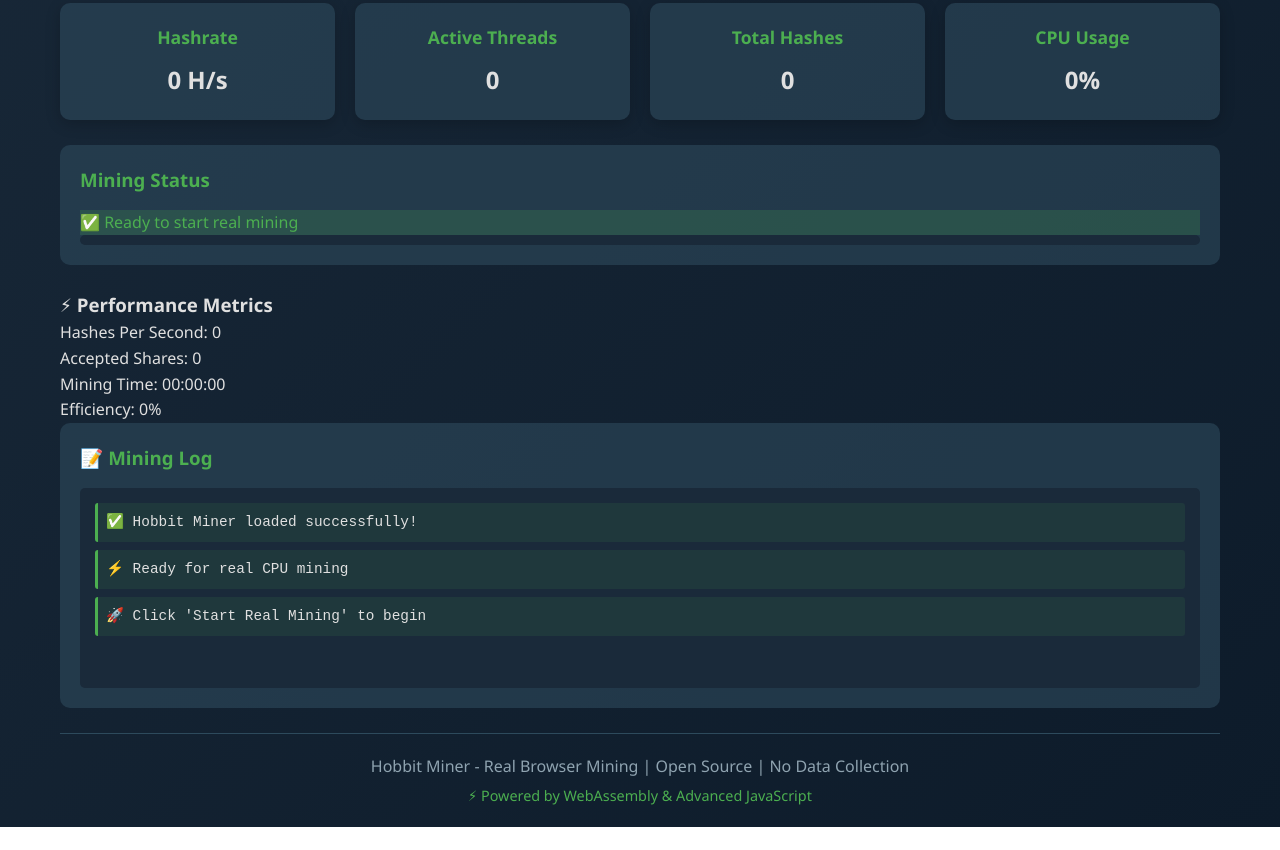
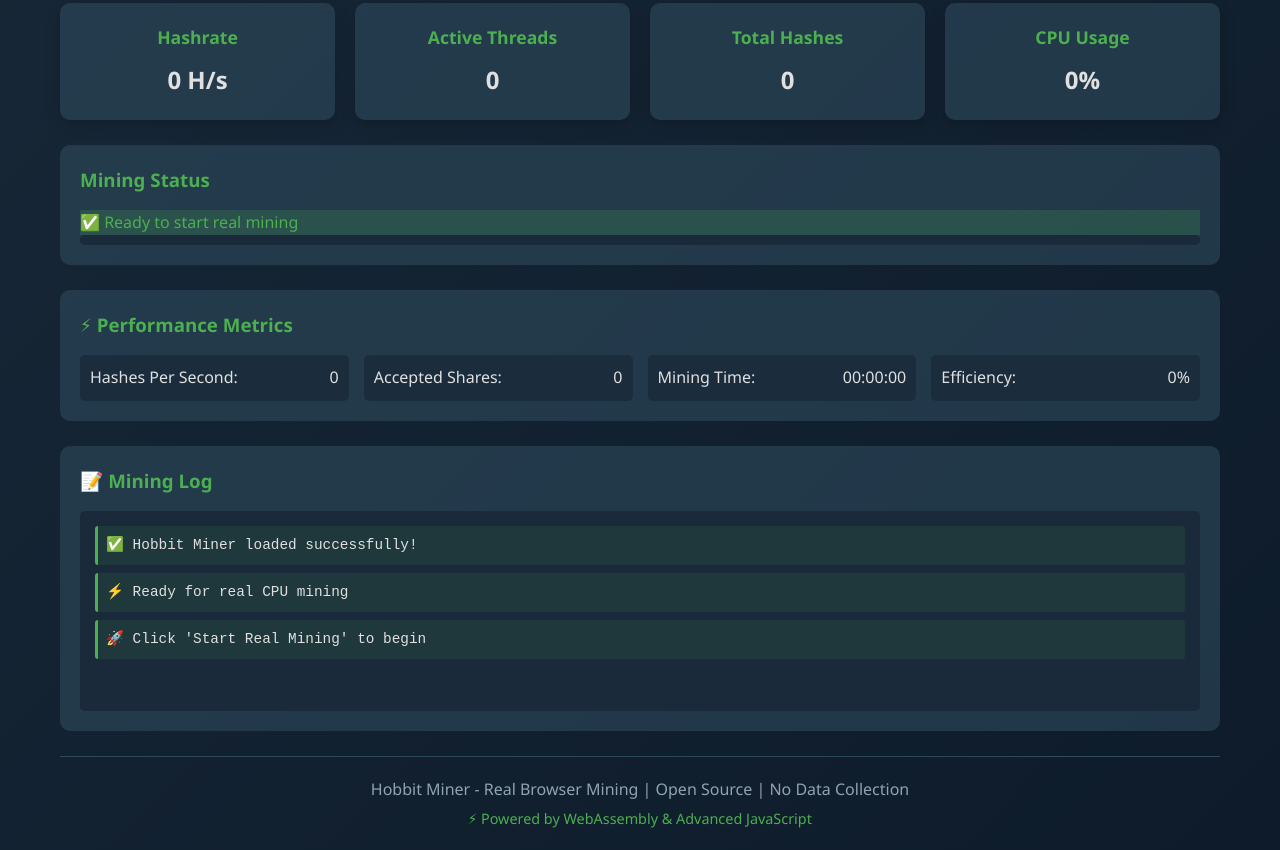
Before and after one commit to HobbitMiner/hobbit-miner, a website: page index.html in a window 1280 px wide. Shown: the part 637-1487 px from the top of the page. Before the commit the page ends 1464 px from the top, so only its background shows below. Drawn offline with Linux system fonts and the light colour scheme.

Commit message:
Update styles.css

```diff
--- a/styles.css
+++ b/styles.css
@@ -239,25 +239,25 @@ select, input[type="text"] {
     transition: width 0.3s ease;
 }
 
-.earnings-container {
+.performance-container {
     background: rgba(45, 74, 92, 0.6);
     padding: 20px;
     border-radius: 10px;
     margin-bottom: 25px;
 }
 
-.earnings-container h3 {
+.performance-container h3 {
     color: #4CAF50;
     margin-bottom: 15px;
 }
 
-.earnings-grid {
+.performance-grid {
     display: grid;
     grid-template-columns: repeat(auto-fit, minmax(200px, 1fr));
     gap: 15px;
 }
 
-.earning-item {
+.metric {
     display: flex;
     justify-content: space-between;
     padding: 10px;
@@ -330,7 +330,7 @@ footer {
         grid-template-columns: 1fr;
     }
 
-    .earnings-grid {
+    .performance-grid {
         grid-template-columns: 1fr;
     }
 }
```
